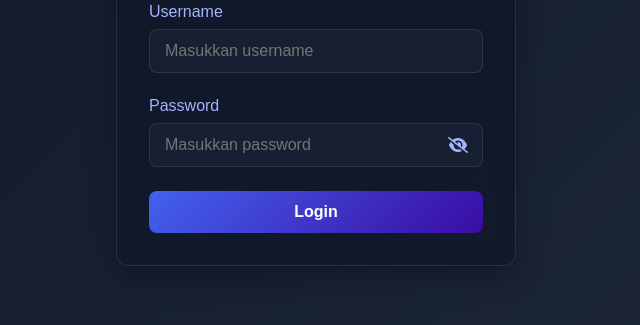
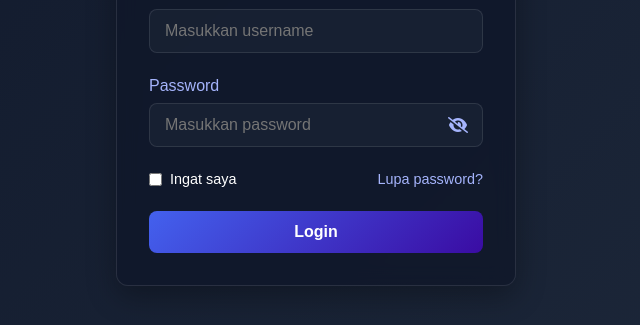
Before and after one commit to MegiM05/MegiM05.github.io, a plain HTML site: page login.html in a window 1280 px wide. Shown: the part 355-680 px from the top of the page, without its empty margins (324-964 px from the left). Drawn offline with Linux system fonts and the light colour scheme.

Commit message:
Update login.html

```diff
--- a/login.html
+++ b/login.html
@@ -91,6 +91,28 @@
             cursor: pointer;
         }
 
+        .remember-forgot {
+            display: flex;
+            justify-content: space-between;
+            align-items: center;
+            margin-bottom: 1.5rem;
+            font-size: 0.9rem;
+        }
+
+        .remember-me {
+            display: flex;
+            align-items: center;
+        }
+
+        .remember-me input {
+            margin-right: 8px;
+        }
+
+        .forgot-password a {
+            color: #a5b4fc;
+            text-decoration: none;
+        }
+
         .login-btn {
             width: 100%;
             padding: 12px;
@@ -116,6 +138,17 @@
             margin-top: 5px;
             display: none;
         }
+
+        .login-footer {
+            text-align: center;
+            margin-top: 1.5rem;
+            font-size: 0.9rem;
+        }
+
+        .login-footer a {
+            color: #a5b4fc;
+            text-decoration: none;
+        }
     </style>
 </head>
 <body>
@@ -135,13 +168,24 @@
                 <label for="password">Password</label>
                 <input type="password" id="password" placeholder="Masukkan password" required>
                 <i class="fas fa-eye-slash toggle-password" id="togglePassword"></i>
-                <div class="error-message" id="passwordError">Username atau password salah!</div>
+                <div class="error-message" id="passwordError">Password salah!</div>
+            </div>
+
+            <div class="remember-forgot">
+                <div class="remember-me">
+                    <input type="checkbox" id="remember">
+                    <label for="remember">Ingat saya</label>
+                </div>
+                <div class="forgot-password">
+                    <a href="#">Lupa password?</a>
+                </div>
             </div>
 
             <button type="submit" class="login-btn">Login</button>
         </form>
-    </div>
 
-    <script src="login.js"></script>
+
+
+    <script src="js/login.js"></script>
 </body>
 </html>
```
